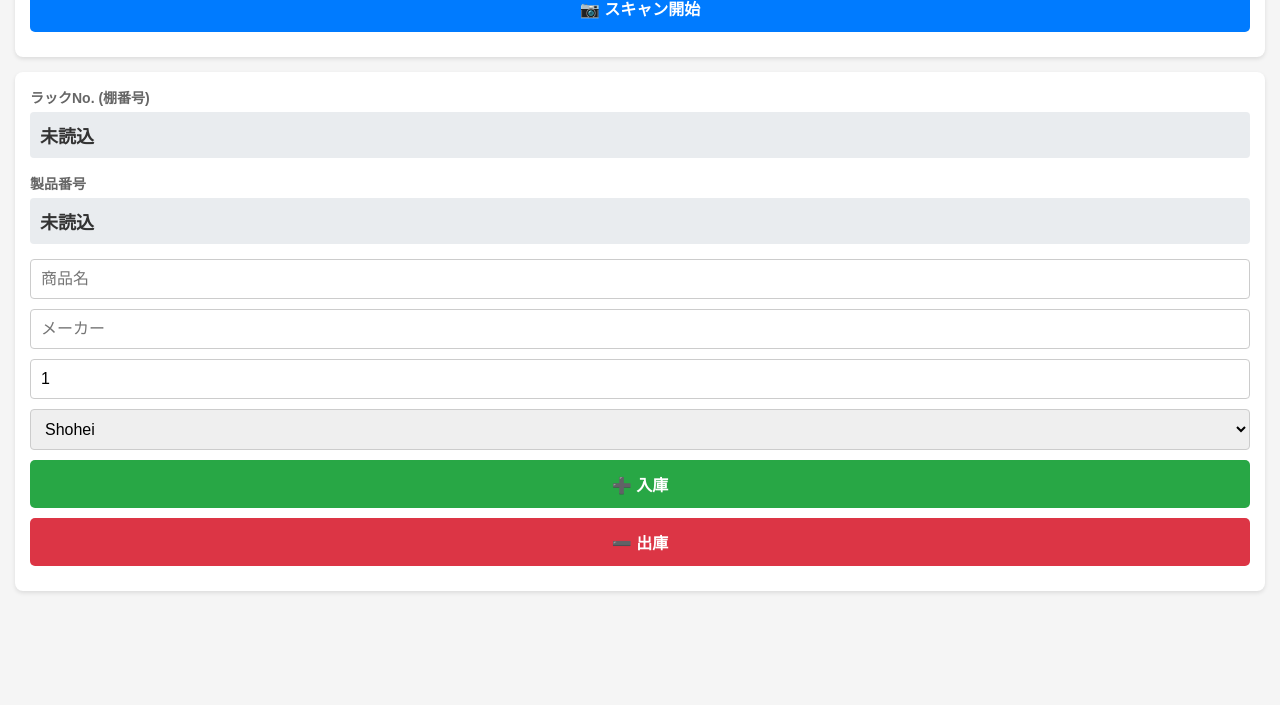
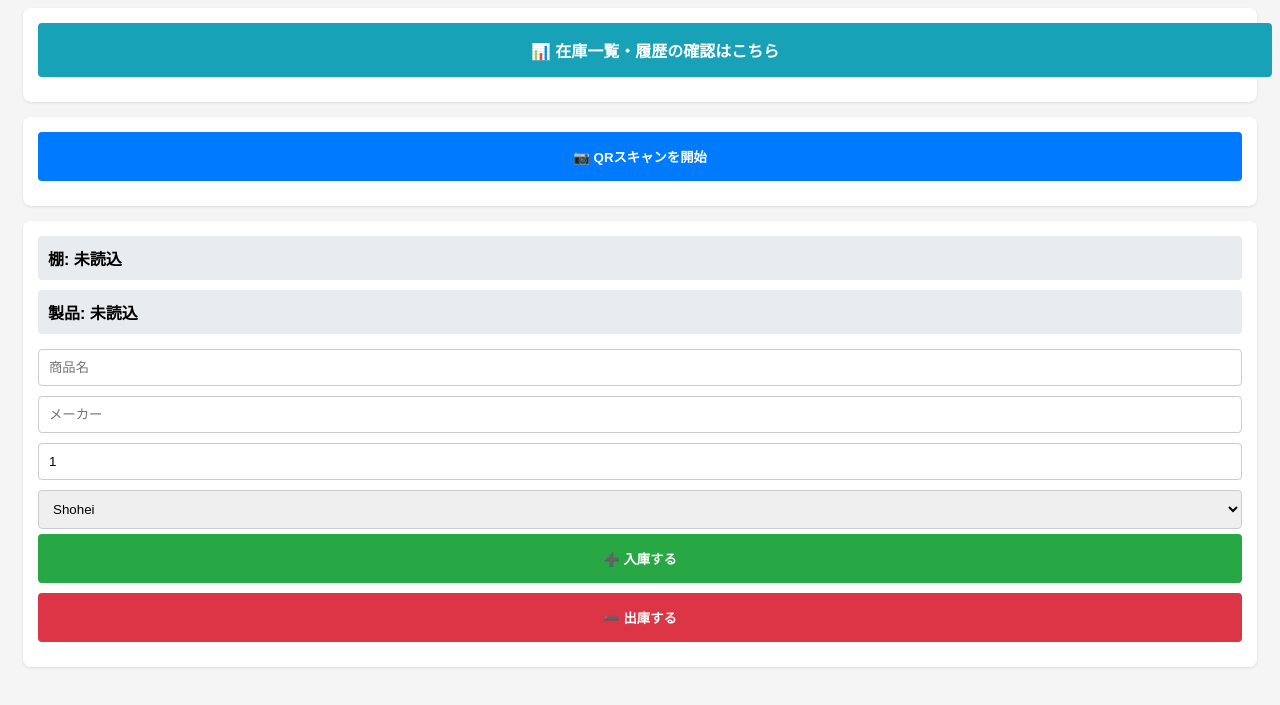
Before and after one commit to Aki6878/stock-system, a website: page public/index.html in a window 1280 px wide. Shown: the part 104-809 px from the top of the page. Drawn offline with Linux system fonts and the light colour scheme.

Commit message:
Update index.html

```diff
--- a/public/index.html
+++ b/public/index.html
@@ -1,100 +1,52 @@
 <!DOCTYPE html>
-<html lang="ja" class="notranslate">
+<html lang="ja">
 <head>
     <meta charset="UTF-8">
-    <meta name="google" content="notranslate">
-    <meta name="viewport" content="width=device-width, initial-scale=1.0, maximum-scale=1.0, user-scalable=no">
-    <title>QRコード 在庫管理システム</title>
+    <meta name="viewport" content="width=device-width, initial-scale=1.0">
+    <title>在庫管理スキャン</title>
     <script src="https://unpkg.com/html5-qrcode"></script>
     <style>
-        body { font-family: sans-serif; margin: 0; padding: 15px; background: #f5f5f5; color: #333; }
-        .card { background: white; padding: 15px; border-radius: 8px; box-shadow: 0 2px 4px rgba(0,0,0,0.1); margin-bottom: 15px; }
-        h1, h2 { margin-top: 0; text-align: center; color: #007bff; }
-        .btn { display: block; width: 100%; padding: 12px; background: #007bff; color: white; border: none; border-radius: 5px; font-size: 16px; font-weight: bold; text-align: center; cursor: pointer; text-decoration: none; margin-bottom: 10px; }
-        .btn-success { background: #28a745; }
-        .btn-danger { background: #dc3545; }
-        .btn-info { background: #17a2b8; }
-        #reader { width: 100%; max-width: 400px; margin: 0 auto; background: black; }
-        .data-display { font-size: 18px; margin: 5px 0 15px 0; padding: 10px; background: #e9ecef; border-radius: 4px; font-weight: bold; }
-        .input-field { width: 100%; padding: 10px; font-size: 16px; box-sizing: border-box; border: 1px solid #ccc; border-radius: 4px; margin-bottom: 10px; }
-        .label { font-weight: bold; color: #666; font-size: 14px; }
+        body { font-family: sans-serif; padding: 15px; background: #f5f5f5; }
+        .card { background: white; padding: 15px; border-radius: 8px; margin-bottom: 15px; box-shadow: 0 1px 3px rgba(0,0,0,0.1); }
+        .input-field { width: 100%; padding: 10px; margin: 5px 0; border: 1px solid #ccc; box-sizing: border-box; border-radius: 4px; }
+        .btn { display: block; width: 100%; padding: 15px; border: none; color: white; font-weight: bold; cursor: pointer; border-radius: 4px; margin-bottom: 10px; }
+        .data-box { background: #e9ecef; padding: 10px; border-radius: 4px; margin-bottom: 10px; font-weight: bold; }
     </style>
 </head>
 <body>
-
+    <h1>在庫管理スキャン</h1>
+    <div class="card"><a href="/list" class="btn" style="background:#17a2b8; text-decoration:none; text-align:center;">📊 在庫一覧・履歴の確認はこちら</a></div>
+    <div class="card"><button class="btn" style="background:#007bff;" onclick="startScan()">📷 QRスキャンを開始</button><div id="reader"></div></div>
     <div class="card">
-        <a href="/list" class="btn btn-info">📊 在庫一覧・履歴を見る</a>
-        <button class="btn" id="start-btn" onclick="startScan()">📷 スキャン開始</button>
-        <div id="reader" style="display:none;"></div>
+        <div class="data-box">棚: <span id="s-shelf">未読込</span></div>
+        <div class="data-box">製品: <span id="s-prod">未読込</span></div>
+        <input type="text" id="p-name" class="input-field" placeholder="商品名">
+        <input type="text" id="p-maker" class="input-field" placeholder="メーカー">
+        <input type="number" id="qty" class="input-field" value="1">
+        <select id="staff" class="input-field"><option>Shohei</option><option>Sayuri</option></select>
+        <button class="btn" style="background:#28a745;" onclick="submit('in')">➕ 入庫する</button>
+        <button class="btn" style="background:#dc3545;" onclick="submit('out')">➖ 出庫する</button>
     </div>
-
-    <div class="card">
-        <div class="label">ラックNo. (棚番号)</div>
-        <div id="shelf-view" class="data-display">未読込</div>
-
-        <div class="label">製品番号</div>
-        <div id="product-view" class="data-display">未読込</div>
-
-        <input type="text" id="product-name-input" class="input-field" placeholder="商品名">
-        <input type="text" id="maker-input" class="input-field" placeholder="メーカー">
-        <input type="number" id="quantity-input" value="1" min="1" class="input-field">
-
-        <select id="staff-select" class="input-field">
-            <option value="Shohei">Shohei</option>
-            <option value="Sayuri">Sayuri</option>
-        </select>
-
-        <button class="btn btn-success" onclick="submitStock('in')">➕ 入庫</button>
-        <button class="btn btn-danger" onclick="submitStock('out')">➖ 出庫</button>
-    </div>
-
     <script>
-        let currentShelf = "", currentProduct = "";
-
+        let curS = "", curP = "";
         function startScan() {
-            document.getElementById('reader').style.display = 'block';
-            document.getElementById('start-btn').style.display = 'none';
-
-            new Html5Qrcode("reader").start(
-                { facingMode: "environment" },
-                { fps: 10, qrbox: 250 },
-                (text) => {
-                    if (text.startsWith("LOC-")) {
-                        currentShelf = text;
-                        document.getElementById("shelf-view").innerText = text;
-                    } else {
-                        // QRの中身が改行で区切られている場合の解析
-                        const lines = text.split(/\r?\n/);
-                        if (lines.length >= 3) {
-                            currentProduct = lines[0].trim();
-                            document.getElementById("product-view").innerText = currentProduct;
-                            document.getElementById("product-name-input").value = lines[1].trim();
-                            document.getElementById("maker-input").value = lines[2].trim();
-                        } else {
-                            currentProduct = text.trim();
-                            document.getElementById("product-view").innerText = currentProduct;
-                        }
-                    }
-                    if (navigator.vibrate) navigator.vibrate(200);
+            new Html5Qrcode("reader").start({ facingMode: "environment" }, { fps: 10, qrbox: 250 }, (text) => {
+                if (text.startsWith("LOC-")) { curS = text; document.getElementById('s-shelf').innerText = text; }
+                else {
+                    const lines = text.split(/\r?\n/);
+                    curP = lines[0] || text;
+                    document.getElementById('s-prod').innerText = curP;
+                    if(lines[1]) document.getElementById('p-name').value = lines[1];
+                    if(lines[2]) document.getElementById('p-maker').value = lines[2];
                 }
-            ).catch(err => alert("カメラ起動エラー: " + err));
+            });
         }
-
-        function submitStock(type) {
-            if (!currentShelf || !currentProduct) { alert("棚と製品をスキャンしてください！"); return; }
-            fetch('/api/stock', {
-                method: 'POST',
-                headers: { 'Content-Type': 'application/json' },
-                body: JSON.stringify({
-                    shelfId: currentShelf,
-                    productId: currentProduct,
-                    productName: document.getElementById("product-name-input").value,
-                    maker: document.getElementById("maker-input").value,
-                    staff: document.getElementById("staff-select").value,
-                    quantity: parseInt(document.getElementById("quantity-input").value),
-                    type: (type === 'out') ? 'out' : 'in'
-                })
-            }).then(res => res.json()).then(data => alert("完了！ 現在の在庫: " + data.currentQuantity));
+        function submit(type) {
+            fetch('/api/stock', { method: 'POST', headers: { 'Content-Type': 'application/json' }, body: JSON.stringify({
+                shelfId: curS, productId: curP, productName: document.getElementById('p-name').value,
+                maker: document.getElementById('p-maker').value, staff: document.getElementById('staff').value,
+                quantity: parseInt(document.getElementById('qty').value), type: type
+            })}).then(() => alert("登録完了！"));
         }
     </script>
 </body>
```
